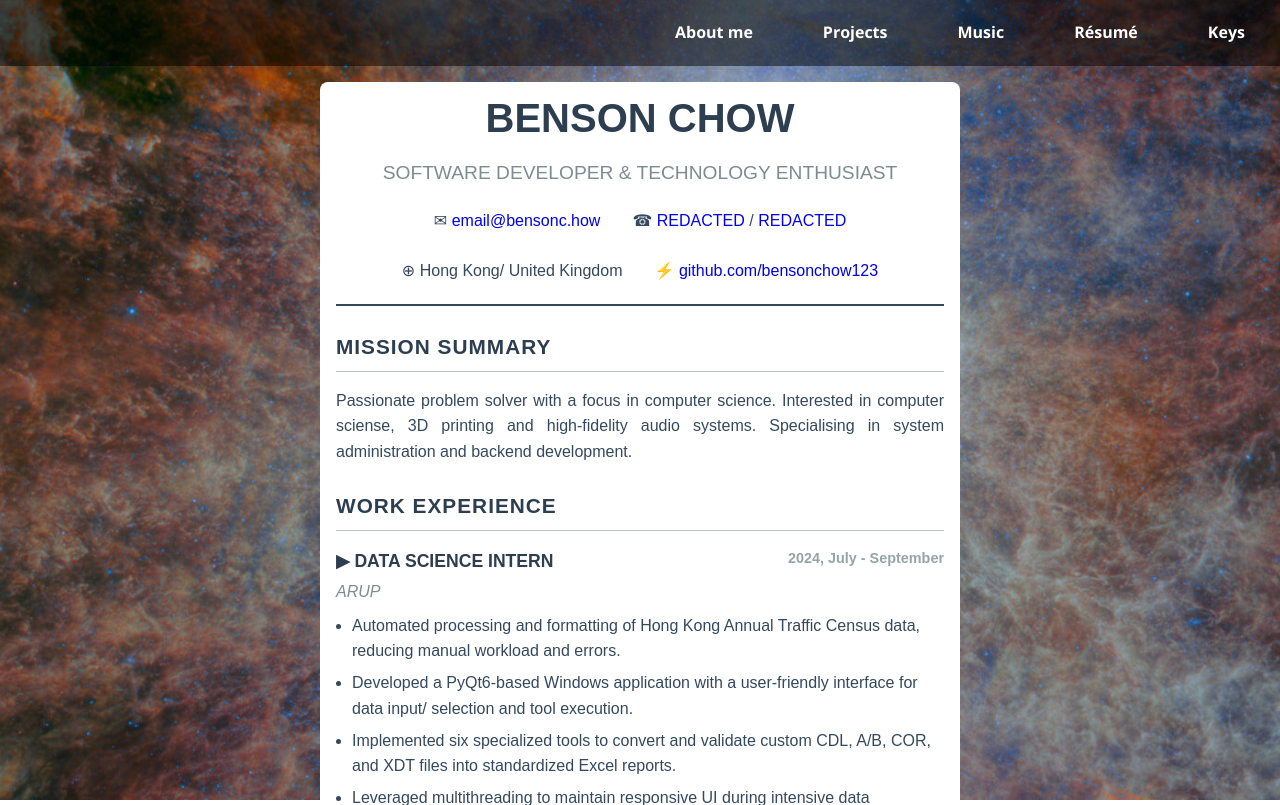
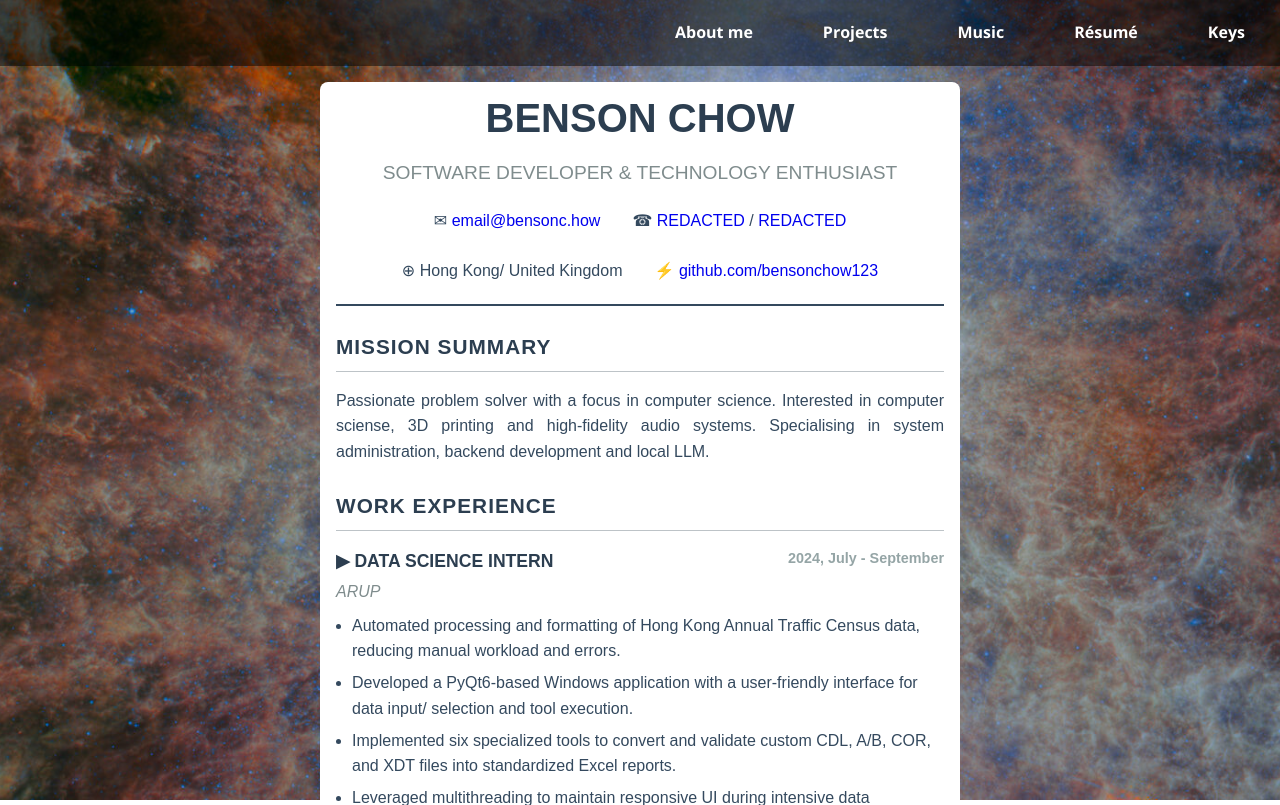
Before and after one commit to bensonchow123/portfolio_website, a Flask app: a page that uses templates/resume.html in a window 1280 px wide. Shown: the top 805 px of the page. Run offline with Flask 3, Linux system fonts and the light colour scheme.

Commit message:
refractor:update resume

```diff
--- a/templates/resume.html
+++ b/templates/resume.html
@@ -39,7 +39,7 @@
         <p class="item-description">
             Passionate problem solver with a focus in computer science.
             Interested in computer sciense, 3D printing and high-fidelity audio systems.
-            Specialising in system administration and backend development.
+            Specialising in system administration, backend development and local LLM.
         </p>
     </div>
 
```
